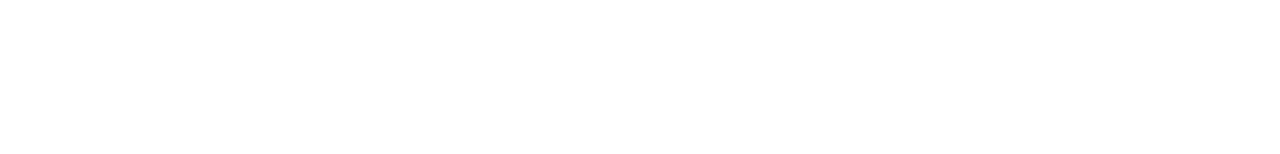
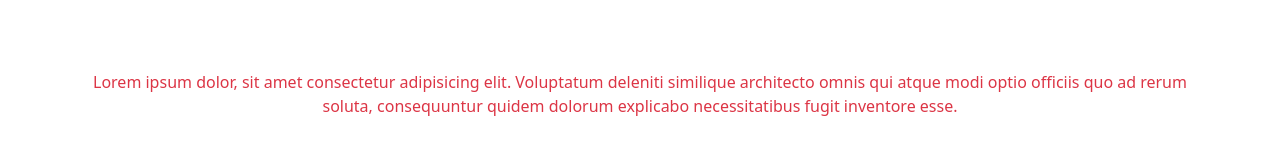
Before and after one commit to pobitrodeb/vue.js_master, a Vue app in the folder first_project/: page / in a window 1280 px wide. Shown: the part 1308-1462 px from the top of the page. Before the commit the page ends 1298 px from the top, so only its background shows below. Built offline with nearby package versions, Linux system fonts and the light colour scheme.

Commit message:
Binding Objects done

```diff
--- a/first_project/src/App.vue
+++ b/first_project/src/App.vue
@@ -40,7 +40,15 @@
     <h1> Class And Style Binding </h1>
     <div :class=" isActive ? 'bg-primary' : 'bg-dark' ">
       <img src="https://picsum.photos/200" alt="">
+
     </div>
+      <!-- object binding  -->
+      <div class="mt-5 py-5" :class="{active:isActive, 'text-danger' : hasErrors}">
+        <p>
+          Lorem ipsum dolor, sit amet consectetur adipisicing elit. Voluptatum deleniti similique architecto omnis qui atque modi optio officiis quo ad rerum soluta, consequuntur quidem dolorum explicabo necessitatibus fugit inventore esse.
+        </p>
+      </div>
+
 </div> <!-- end main div  -->
 
 
@@ -84,6 +92,9 @@
 //Binding HTML Classes
 let isActive = ref(true);
 
+//Binding Object Classes
+let hasErrors = ref(true);
+
 // Method
  const increment = item => count.value += item
  const decrement = item => count.value -= item
```
